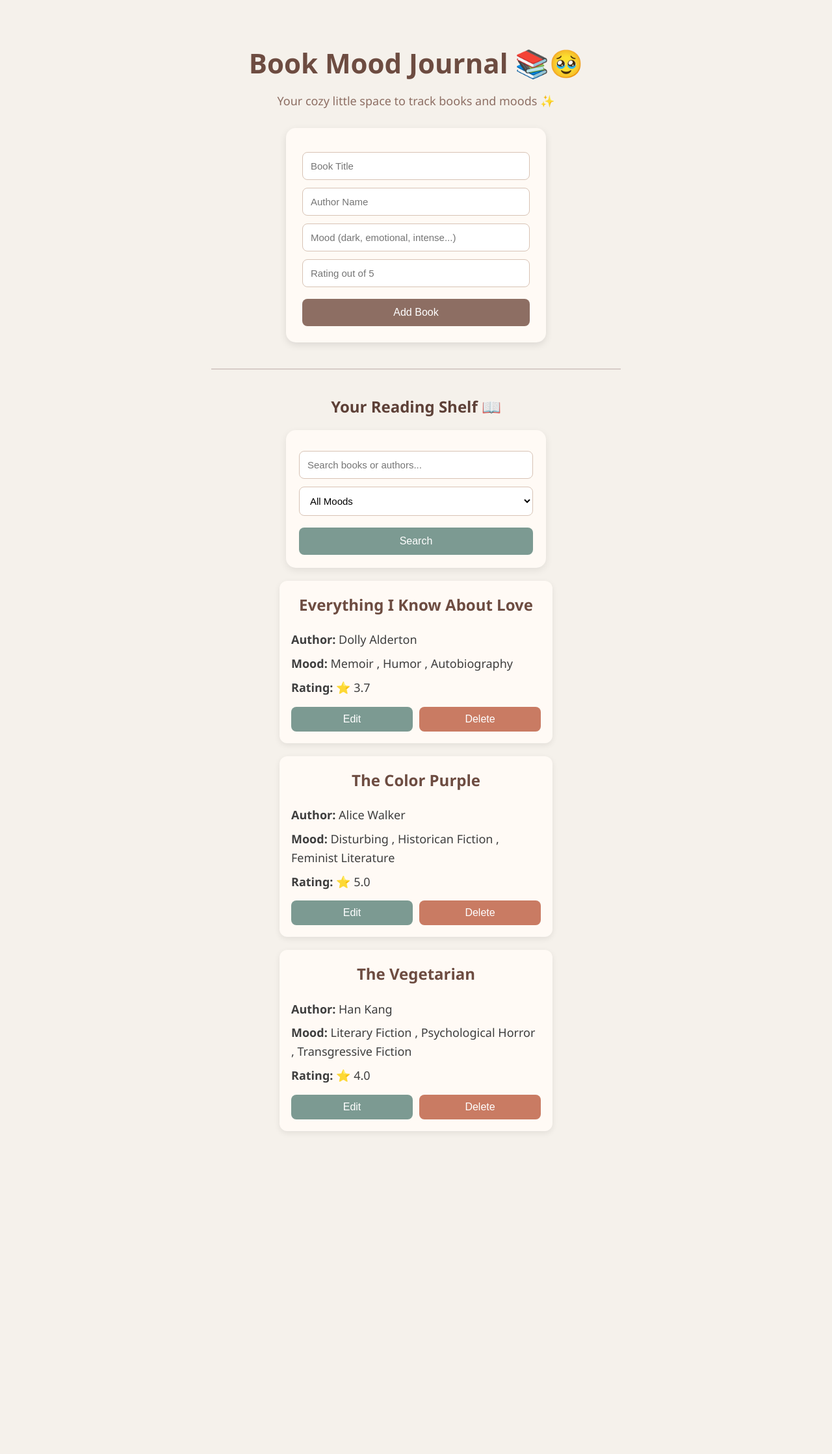
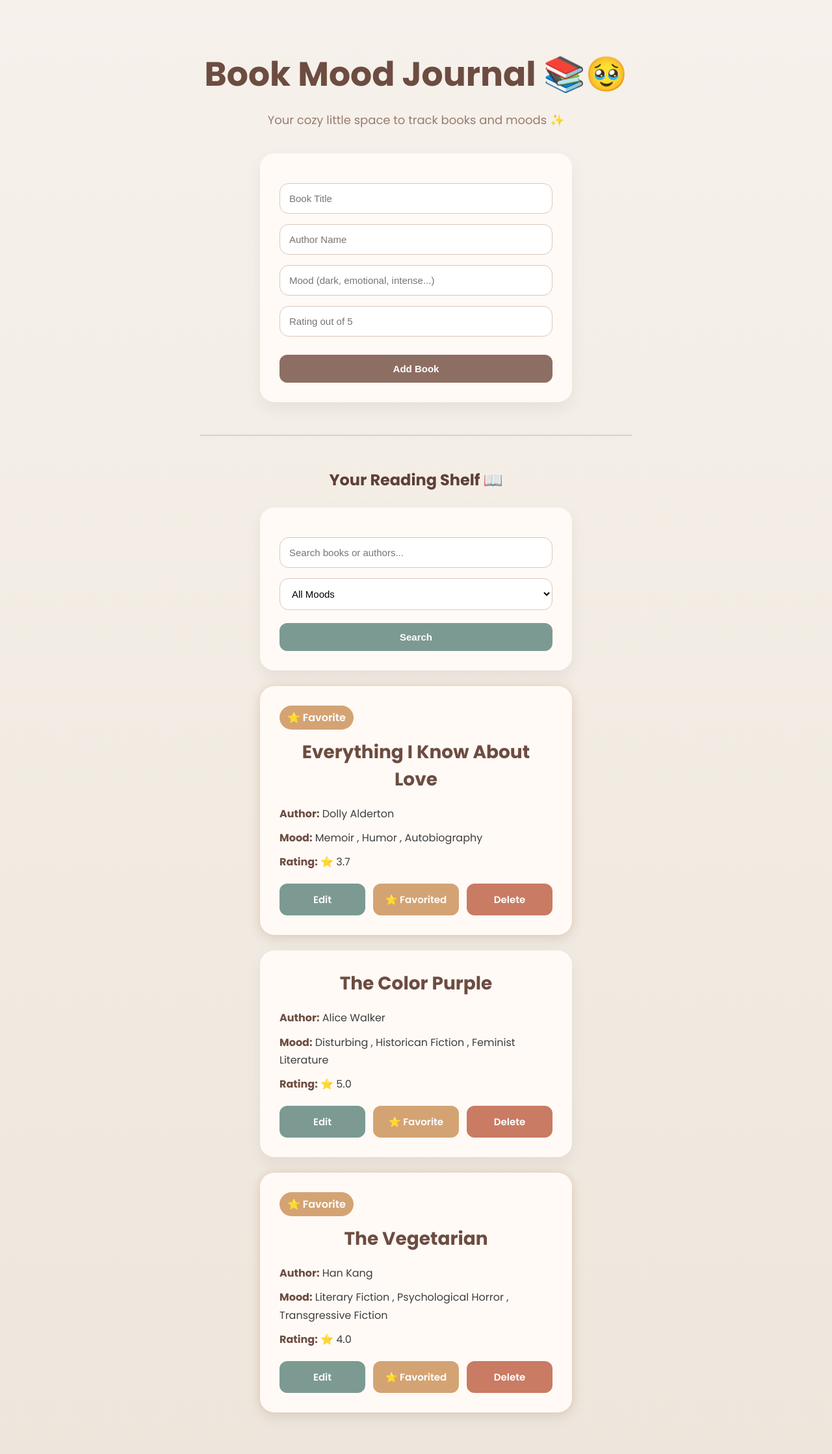
Before and after one commit to sharmakarishma1210-cmyk/book-mood-journal, a Flask app: page / in a window 1280 px wide. Shown: the whole page at 65% size. Before the commit the page ends 1742 px from the top, so only its background shows below. Run offline with Flask 3, Linux system fonts and the light colour scheme; data comes from the database, SQL or seed files in the repository; both versions use the stored data as it was after the commit.

Commit message:
added favorite feature

```diff
--- a/app.py
+++ b/app.py
@@ -19,6 +19,8 @@ class Book(db.Model):
     mood = db.Column(db.String(100), nullable=False)
 
     rating = db.Column(db.Float, nullable=False)
+
+    favorite = db.Column(db.Boolean , default = False)
 
 
 @app.route("/")
@@ -66,8 +68,8 @@ def add_book():
         title=title,
         author=author,
         mood=mood,
-        rating=rating
-    )
+        rating=rating,
+        favorite = False)
 
     db.session.add(new_book)
 
@@ -108,7 +110,12 @@ def edit_book(id):
         "edit.html",
         book=book
     )
-
+@app.route("/favorite/<int:id>")
+def favorite_book(id):
+    book = Book.query.get_or_404(id)
+    book.favorite = not book.favorite
+    db.session.commit()
+    return redirect("/")
 
 with app.app_context():
     db.create_all()
--- a/static/style.css
+++ b/static/style.css
@@ -3,190 +3,258 @@
 }
 
 body {
-  background-color: #f5f1eb;
-  font-family: "Segoe UI", Tahoma, Geneva, Verdana, sans-serif;
-  color: #3e3e3e;
   margin: 0;
   padding: 40px;
+
+  background: linear-gradient(to bottom, #f6f1eb, #eee6dc);
+
+  font-family: "Poppins", sans-serif;
+  color: #3e3e3e;
 }
 
+/* CONTAINER */
+
 .container {
-  max-width: 900px;
+  max-width: 950px;
   margin: auto;
 }
 
-.empty-message {
-  color: #8d6e63;
-  font-style: italic;
-  margin-top: 20px;
+/* TITLE */
+
+.title {
+  text-align: center;
+  font-size: 52px;
+  color: #6d4c41;
+  margin-bottom: 12px;
 }
 
 .subtitle {
   text-align: center;
-  color: #8d6e63;
-  margin-bottom: 30px;
+  color: #9a7b70;
   font-size: 18px;
+  margin-bottom: 38px;
 }
 
-.title {
-  color: #6d4c41;
-  font-size: 42px;
+.shelf-title {
   text-align: center;
-  margin-bottom: 10px;
+  color: #5d4037;
+  margin-bottom: 25px;
 }
 
-p {
-  text-align: center;
-  font-size: 18px;
+/* FORM + CARD */
+
+form,
+.book-card {
+  width: 100%;
+  max-width: 480px;
+
+  margin: 24px auto;
+
+  background-color: #fffaf6;
+
+  padding: 30px;
+
+  border-radius: 22px;
+
+  box-shadow: 0 10px 25px rgba(0, 0, 0, 0.06);
 }
 
-.delete-btn {
-  background-color: #c97b63;
-  margin-top: 12px;
+/* INPUTS */
+
+input,
+select {
+  width: 100%;
+
+  padding: 14px;
+
+  margin-top: 16px;
+
+  border-radius: 14px;
+
+  border: 1px solid #dcc7ba;
+
+  background-color: white;
+
+  font-size: 15px;
+
+  transition:
+    border-color 0.2s ease,
+    transform 0.2s ease;
 }
 
-.delete-btn:hover {
+input:focus,
+select:focus {
+  outline: none;
+
+  border-color: #a1887f;
+
+  transform: scale(1.01);
+}
+
+/* BUTTONS */
+
+.btn {
+  display: flex;
+  justify-content: center;
+  align-items: center;
+
+  width: 100%;
+
+  padding: 13px 16px;
+
+  border-radius: 12px;
+
+  text-decoration: none;
+
+  color: white;
+
+  font-size: 15px;
+  font-weight: 600;
+
+  border: none;
+
+  cursor: pointer;
+
+  transition:
+    transform 0.2s ease,
+    background-color 0.2s ease;
+}
+
+.btn:hover {
+  transform: translateY(-2px);
+}
+
+/* BUTTON COLORS */
+
+.brown-btn {
+  background-color: #8d6e63;
+  margin-top: 28px;
+}
+
+.brown-btn:hover {
+  background-color: #6d4c41;
+}
+
+.green-btn {
+  background-color: #7c9a92;
+}
+
+.green-btn:hover {
+  background-color: #5f7f76;
+}
+
+.red-btn {
+  background-color: #c97b63;
+}
+
+.red-btn:hover {
   background-color: #a85d47;
 }
 
-.edit-btn {
-  background-color: #7c9a92;
-  margin-top: 10px;
-}
-.edit-btn:hover {
-  background-color: #5f7f76;
+.gold-btn {
+  background-color: #d4a373;
 }
 
-form {
-  background-color: #fffaf5;
-  width: 100%;
-  max-width: 400px;
-  margin: 30px auto;
-  padding: 25px;
-  border-radius: 15px;
-  box-shadow: 0px 4px 12px rgba(0, 0, 0, 0.1);
+.gold-btn:hover {
+  background-color: #bc8a5f;
 }
 
-input {
-  width: 100%;
-  padding: 12px;
-  margin-top: 12px;
-  border: 1px solid #d8c3b5;
-  border-radius: 8px;
-  font-size: 15px;
-  box-sizing: border-box;
-  transition: border-color 0.2s ease;
+/* BUTTON ROW */
+
+.button-row {
+  display: flex;
+  gap: 12px;
+  margin-top: 20px;
 }
 
-input:focus {
-  outline: none;
-  border-color: #a1887f;
+.button-row .btn {
+  flex: 1;
 }
 
-button {
-  width: 100%;
-  padding: 12px;
-  margin-top: 18px;
-  background-color: #8d6e63;
-  color: white;
-  border: none;
-  border-radius: 8px;
-  font-size: 16px;
-  cursor: pointer;
-  transition:
-    background-color 0.2s ease,
-    transform 0.2s ease;
-}
-
-button:hover {
-  background-color: #6d4c41;
-  transform: scale(1.02);
-}
-
-hr {
-  margin: 40px auto;
-  width: 70%;
-  border: 0.5px solid #d7ccc8;
-}
-
-h2 {
-  text-align: center;
-  color: #5d4037;
-}
+/* BOOK CARD */
 
 .book-card {
-  background-color: #fffaf5;
-  width: 100%;
-  max-width: 420px;
-  margin: 20px auto;
-  padding: 18px;
-  border-radius: 12px;
-  box-shadow: 0px 3px 10px rgba(0, 0, 0, 0.08);
-  line-height: 1.6;
-  transition: transform 0.2s ease;
+  transition:
+    transform 0.2s ease,
+    box-shadow 0.2s ease;
 }
 
 .book-card:hover {
   transform: translateY(-4px);
+
+  box-shadow: 0 14px 30px rgba(0, 0, 0, 0.08);
 }
 
 .book-card h2 {
+  text-align: center;
+  color: #6d4c41;
   margin-top: 0;
-  color: #6d4c41;
-  text-align: center;
+  margin-bottom: 18px;
+  font-size: 28px;
 }
 
 .book-card p {
-  text-align: left;
-  margin: 8px 0;
+  margin: 10px 0;
+  line-height: 1.7;
 }
 
-.book-card button {
-  width: auto;
-  padding: 10px 16px;
-  margin-right: 10px;
+.book-card strong {
+  color: #6d4c41;
 }
 
-.button-group {
-  display: flex;
-  gap: 10px;
-  margin-top: 15px;
-}
-.button-group a {
-  flex: 1;
-}
-.button-group button {
-  width: 100%;
-  margin-top: 0;
+/* FAVORITE CARD */
+
+.favorite-card {
+  box-shadow:
+    0 0 14px rgba(212, 163, 115, 0.35),
+    0 10px 25px rgba(0, 0, 0, 0.06);
 }
 
-/* .search-form {
-  margin-bottom: 40px;
-} */
-.search-form {
-  background-color: #fffaf5;
-  width: 400px;
-  margin: 20px auto;
-  padding: 20px;
-  border-radius: 15px;
-  box-shadow: 0px 4px 12px rgba(0, 0, 0, 0.08);
+/* EMPTY */
+
+.empty-message {
+  text-align: center;
+  color: #8d6e63;
+  margin-top: 30px;
+  font-style: italic;
 }
 
-.search-form button:hover {
-  background-color: #5f7f76;
+/* LINE */
+
+hr {
+  width: 70%;
+  margin: 50px auto;
+  border: 0.5px solid #dccfc6;
 }
 
-.search-form button {
-  background-color: #7c9a92;
+/* MOBILE */
+
+@media (max-width: 600px) {
+  body {
+    padding: 20px;
+  }
+
+  .title {
+    font-size: 38px;
+  }
+
+  .button-row {
+    flex-direction: column;
+  }
+
+  form,
+  .book-card {
+    max-width: 100%;
+    padding: 24px;
+  }
 }
 
-select {
-  width: 100%;
-  padding: 12px;
-  margin-top: 12px;
-  border: 1px solid #d8c3b5;
-  border-radius: 8px;
-  font-size: 15px;
-  box-sizing: border-box;
-  background-color: white;
+.favorite-badge {
+  background-color: #d4a373;
+  color: white;
+  display: inline-block;
+  padding: 6px 12px;
+  border-radius: 999px;
+  font-weight: 600;
+  margin-bottom: 14px;
 }
--- a/templates/index.html
+++ b/templates/index.html
@@ -11,6 +11,11 @@
     <title>BOOK MOOD JOURNAL 📚💕</title>
 
     <link
+      href="https://fonts.googleapis.com/css2?family=Poppins:wght@400;500;600;700&display=swap"
+      rel="stylesheet"
+    />
+
+    <link
       rel="stylesheet"
       href="{{ url_for('static', filename='style.css') }}"
     />
@@ -18,9 +23,12 @@
 
   <body>
     <div class="container">
+
       <!-- HEADER -->
 
-      <h1 class="title">Book Mood Journal 📚🥹</h1>
+      <h1 class="title">
+        Book Mood Journal 📚🥹
+      </h1>
 
       <p class="subtitle">
         Your cozy little space to track books and moods ✨
@@ -28,7 +36,8 @@
 
       <!-- ADD BOOK FORM -->
 
-      <form action="/add" method="POST" class="add-form">
+      <form action="/add" method="POST" class="main-form">
+
         <input
           type="text"
           name="title"
@@ -60,18 +69,24 @@
           required
         />
 
-        <button type="submit">Add Book</button>
+        <button type="submit" class="btn brown-btn">
+          Add Book
+        </button>
+
       </form>
 
       <hr />
 
       <!-- BOOK SECTION -->
 
-      <h2>Your Reading Shelf 📖</h2>
+      <h2 class="shelf-title">
+        Your Reading Shelf 📖
+      </h2>
 
-      <!-- SEARCH + FILTER -->
+      <!-- SEARCH FORM -->
 
       <form action="/" method="GET" class="search-form">
+
         <input
           type="text"
           name="search"
@@ -80,6 +95,7 @@
         />
 
         <select name="mood">
+
           <option
             value="all"
             {% if request.args.get('mood') == 'all' or not request.args.get('mood') %}
@@ -133,21 +149,26 @@
           >
             Reflective
           </option>
+
         </select>
 
-        <div class="search-buttons">
-          <button type="submit">Search</button>
+        <div class="button-row">
+
+          <button type="submit" class="btn green-btn">
+            Search
+          </button>
 
           {% if request.args.get('search') or
-          (request.args.get('mood') and request.args.get('mood') != 'all')
-          %}
+          (request.args.get('mood') and request.args.get('mood') != 'all') %}
 
-          <a href="/" class="clear-link">
-            <button type="button">Clear</button>
+          <a href="/" class="btn red-btn">
+            Clear
           </a>
 
           {% endif %}
+
         </div>
+
       </form>
 
       <!-- BOOK LIST -->
@@ -156,7 +177,13 @@
 
         {% for book in books %}
 
-        <div class="book-card">
+          <div class="book-card {% if book.favorite %}favorite-card{% endif %}">
+            {% if book.favorite %}
+            <div class = "favorite-badge">
+              ⭐ Favorite
+            </div>
+            {% endif %}
+
             <h2>{{ book.title }}</h2>
 
             <p>
@@ -174,20 +201,36 @@
               ⭐ {{ book.rating }}
             </p>
 
-          <div class="button-group">
-            <a href="/edit/{{ book.id }}">
-              <button class="edit-btn">Edit</button>
+            <div class="button-row">
+
+              <a
+                href="/edit/{{ book.id }}"
+                class="btn green-btn"
+              >
+                Edit
+              </a>
+
+              <a
+                href="/favorite/{{ book.id }}"
+                class="btn gold-btn"
+              >
+                {% if book.favorite %}
+                  ⭐ Favorited
+                {% else %}
+                  ⭐ Favorite
+                {% endif %}
               </a>
 
               <a
                 href="/delete/{{ book.id }}"
+                class="btn red-btn"
                 onclick="return confirm('Delete this book?');"
               >
-              <button class="delete-btn">
                 Delete
-              </button>
               </a>
+
             </div>
+
           </div>
 
         {% endfor %}
@@ -199,6 +242,7 @@
         </p>
 
       {% endif %}
+
     </div>
   </body>
 </html>
```
Also changed, not shown: instance/books.db. Lines whose indentation alone changed are shown as unchanged.
